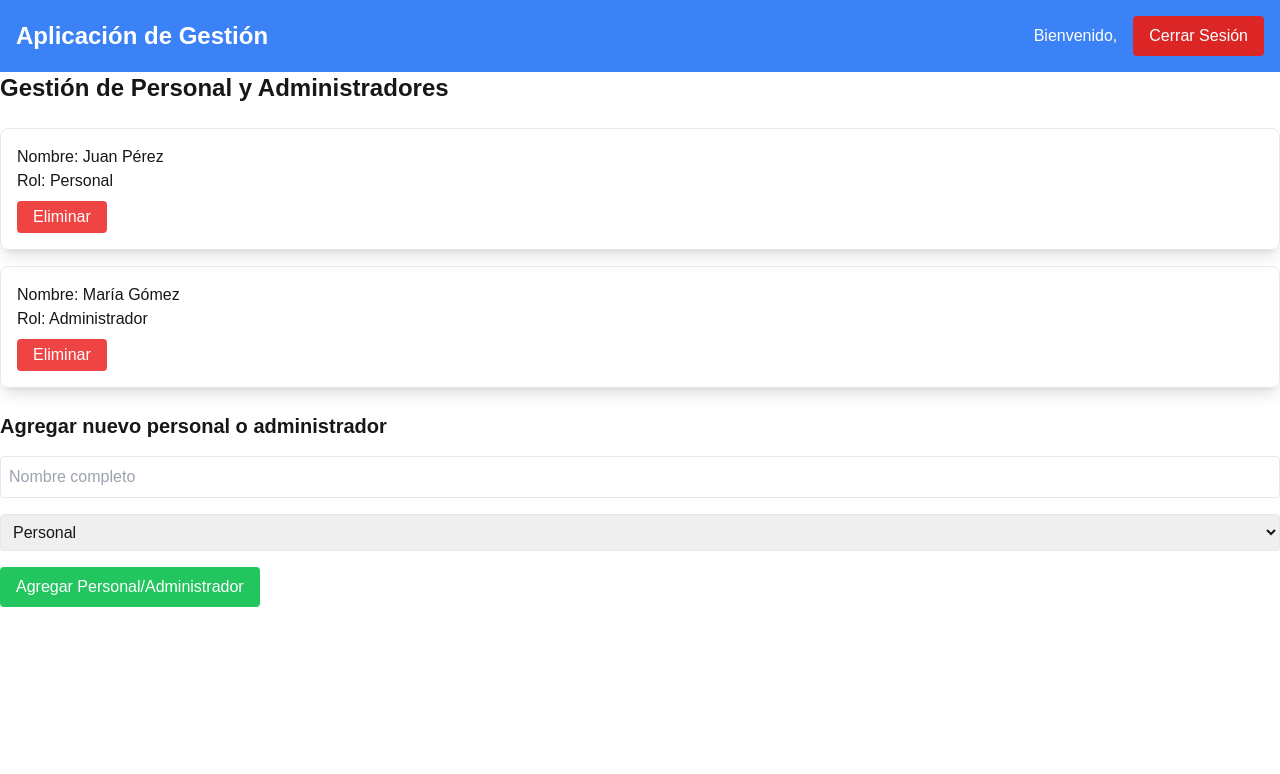
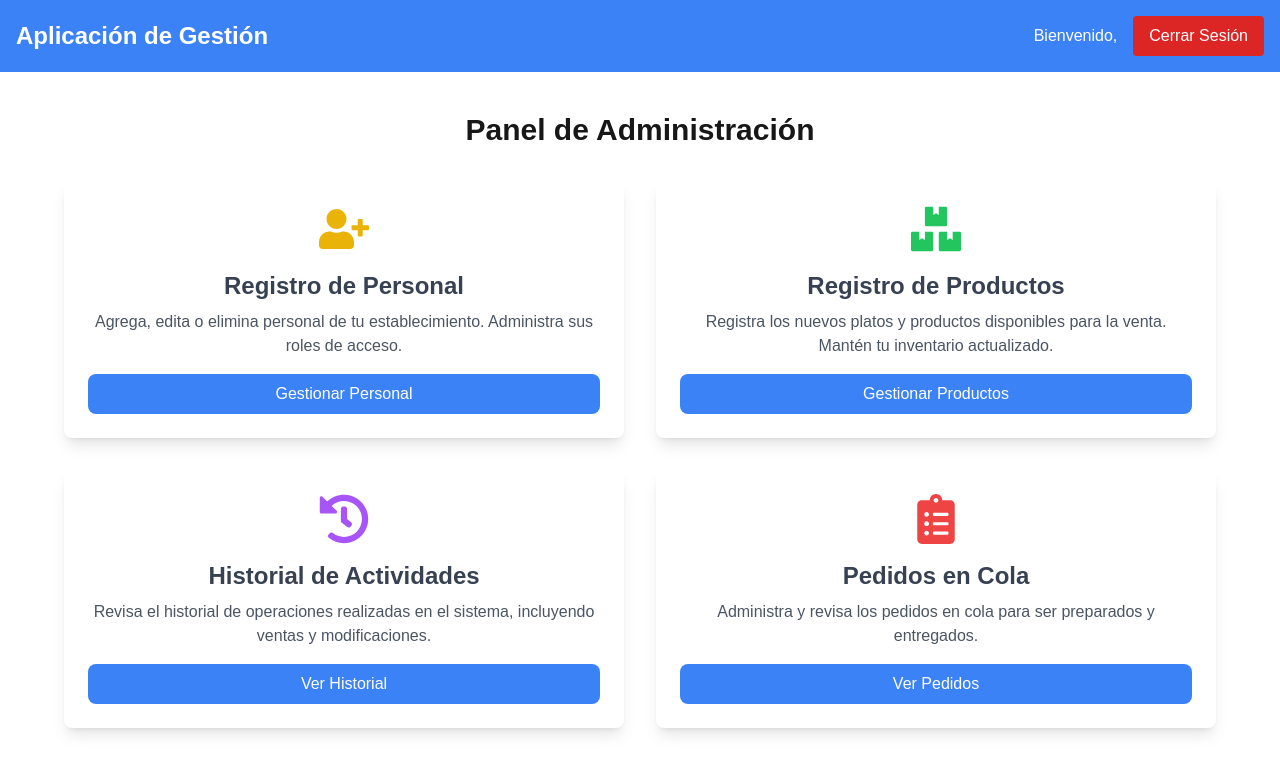
Before and after one commit to LizandroMS/Inventiva, a Next.js app: page /admin in a window 1280 px wide. Shown: the top 774 px of the page. Built offline with nearby package versions, Linux system fonts and the light colour scheme; sample sign-in values are in the browser's storage.

Commit message:
vista administrador mejorada

```diff
--- a/package.json
+++ b/package.json
@@ -18,6 +18,7 @@
     "nookies": "^2.5.2",
     "react": "^18",
     "react-dom": "^18",
+    "react-icons": "^5.3.0",
     "react-slick": "^0.30.2",
     "slick-carousel": "^1.8.1",
     "swiper": "^11.1.14"
--- a/src/app/admin/page.tsx
+++ b/src/app/admin/page.tsx
@@ -4,52 +4,31 @@ import { useEffect, useState } from "react";
 import { useRouter } from "next/navigation";
 import { jwtDecode } from "jwt-decode"; // Usa jwt-decode para decodificar el token
 import Header from "@/components/Header";
-
-interface Personal {
-  id: number;
-  nombre: string;
-  rol: string;
-}
+import { FaUserPlus, FaBoxes, FaHistory, FaClipboardList } from "react-icons/fa"; // Íconos
 
 interface DecodedToken {
   role: string;
 }
 
 export default function AdminPage() {
-  const [personal, setPersonal] = useState<Personal[]>([]);
   const [loading, setLoading] = useState(true);
   const router = useRouter(); // Para redirigir en el cliente
 
   useEffect(() => {
-    // Simulación de obtener el token desde las cookies o localStorage
-    const token = localStorage.getItem("userToken"); // O reemplazar con tu lógica de obtener cookies
+    const token = localStorage.getItem("userToken");
 
     if (!token) {
-      // Si no hay token, redirigir al login
       router.push("/login");
       return;
     }
 
     try {
-      // Decodificar el token y obtener el rol
       const decoded = jwtDecode<DecodedToken>(token);
-      console.log("Token decodificado:", decoded);
-
       if (decoded.role !== "admin") {
-        // Si el rol no es 'admin', redirigir a "No Autorizado"
         router.push("/unauthorized");
         return;
       }
-
-      // Simulación de la carga de datos del personal
-      const personalInicial = [
-        { id: 1, nombre: "Juan Pérez", rol: "Personal" },
-        { id: 2, nombre: "María Gómez", rol: "Administrador" },
-      ];
-
-      setPersonal(personalInicial);
     } catch (error) {
-      // Si hay un error con el token (expirado, inválido), redirigir al login
       console.error("Error al decodificar el token:", error);
       router.push("/login");
     } finally {
@@ -58,50 +37,85 @@ export default function AdminPage() {
   }, [router]);
 
   if (loading) {
-    return <p>Cargando...</p>; // Mostrar indicador de carga mientras se verifica el token
+    return <p>Cargando...</p>;
   }
 
   return (
     <div>
       <Header />
-      <div className="container mx-auto">
-        <h1 className="text-2xl font-bold mb-6">
-          Gestión de Personal y Administradores
+      <div className="container mx-auto py-10 px-4 md:px-8 lg:px-16">
+        <h1 className="text-3xl font-bold mb-8 text-center text-white-800">
+          Panel de Administración
         </h1>
 
-        <ul>
-          {personal.map((persona) => (
-            <li
-              key={persona.id}
-              className="mb-4 border p-4 rounded-lg shadow-lg"
-            >
-              <p>Nombre: {persona.nombre}</p>
-              <p>Rol: {persona.rol}</p>
-              <button className="mt-2 bg-red-500 text-white py-1 px-4 rounded">
-                Eliminar
-              </button>
-            </li>
-          ))}
-        </ul>
+        {/* Grid para las tarjetas */}
+        <div className="grid grid-cols-1 md:grid-cols-2 lg:grid-cols-2 gap-8">
 
-        <h2 className="text-xl font-bold mb-4 mt-6">
-          Agregar nuevo personal o administrador
-        </h2>
+          {/* Card: Registro de Personal */}
+          <div className="bg-white p-6 rounded-lg shadow-lg hover:shadow-xl transition-shadow duration-300">
+            <div className="flex items-center justify-center mb-4 text-yellow-500">
+              <FaUserPlus size={50} />
+            </div>
+            <h2 className="text-2xl font-bold mb-2 text-gray-700 text-center">
+              Registro de Personal
+            </h2>
+            <p className="text-gray-600 text-center">
+              Agrega, edita o elimina personal de tu establecimiento. Administra sus roles de acceso.
+            </p>
+            <button className="w-full mt-4 bg-blue-500 hover:bg-blue-600 text-white py-2 px-4 rounded-lg">
+              Gestionar Personal
+            </button>
+          </div>
 
-        <form>
-          <input
-            type="text"
-            placeholder="Nombre completo"
-            className="border p-2 rounded mb-4 w-full"
-          />
-          <select className="border p-2 rounded mb-4 w-full">
-            <option value="personal">Personal</option>
-            <option value="admin">Administrador</option>
-          </select>
-          <button className="bg-green-500 text-white py-2 px-4 rounded">
-            Agregar Personal/Administrador
-          </button>
-        </form>
+          {/* Card: Registro de Productos */}
+          <div className="bg-white p-6 rounded-lg shadow-lg hover:shadow-xl transition-shadow duration-300">
+            <div className="flex items-center justify-center mb-4 text-green-500">
+              <FaBoxes size={50} />
+            </div>
+            <h2 className="text-2xl font-bold mb-2 text-gray-700 text-center">
+              Registro de Productos
+            </h2>
+            <p className="text-gray-600 text-center">
+              Registra los nuevos platos y productos disponibles para la venta. Mantén tu inventario actualizado.
+            </p>
+            <button className="w-full mt-4 bg-blue-500 hover:bg-blue-600 text-white py-2 px-4 rounded-lg">
+              Gestionar Productos
+            </button>
+          </div>
+
+          {/* Card: Historial de Actividades */}
+          <div className="bg-white p-6 rounded-lg shadow-lg hover:shadow-xl transition-shadow duration-300">
+            <div className="flex items-center justify-center mb-4 text-purple-500">
+              <FaHistory size={50} />
+            </div>
+            <h2 className="text-2xl font-bold mb-2 text-gray-700 text-center">
+              Historial de Actividades
+            </h2>
+            <p className="text-gray-600 text-center">
+              Revisa el historial de operaciones realizadas en el sistema, incluyendo ventas y modificaciones.
+            </p>
+            <button className="w-full mt-4 bg-blue-500 hover:bg-blue-600 text-white py-2 px-4 rounded-lg">
+              Ver Historial
+            </button>
+          </div>
+
+          {/* Card: Pedidos en Cola */}
+          <div className="bg-white p-6 rounded-lg shadow-lg hover:shadow-xl transition-shadow duration-300">
+            <div className="flex items-center justify-center mb-4 text-red-500">
+              <FaClipboardList size={50} />
+            </div>
+            <h2 className="text-2xl font-bold mb-2 text-gray-700 text-center">
+              Pedidos en Cola
+            </h2>
+            <p className="text-gray-600 text-center">
+              Administra y revisa los pedidos en cola para ser preparados y entregados.
+            </p>
+            <button className="w-full mt-4 bg-blue-500 hover:bg-blue-600 text-white py-2 px-4 rounded-lg">
+              Ver Pedidos
+            </button>
+          </div>
+
+        </div>
       </div>
     </div>
   );
```
Also changed, not shown: 1 other file (tests, documents, lock files or other folders).
